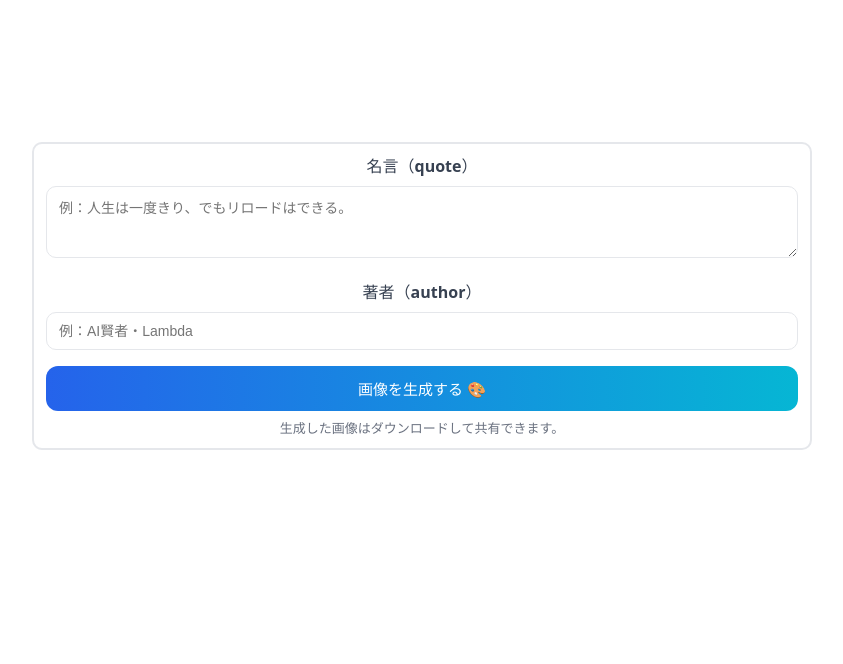
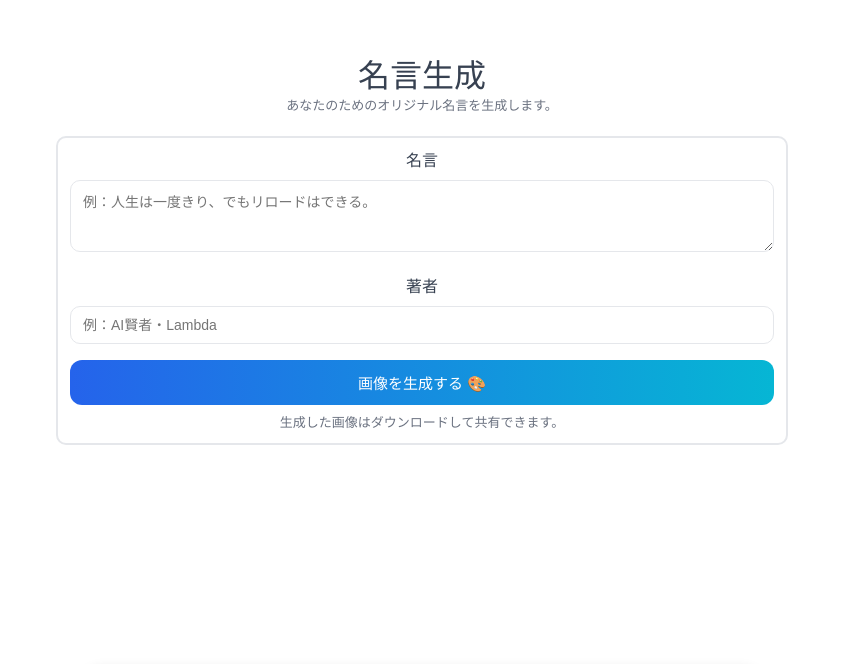
Before and after one commit to mizunoryuki/fake-quotes, a React (Vite) app: page / in a window 1280 px wide. Shown: the part 136-800 px from the top of the page, without its empty margins (218-1061 px from the left). Built offline with nearby package versions, Linux system fonts and the light colour scheme.

Commit message:
style app header

```diff
--- a/src/App.css
+++ b/src/App.css
@@ -1,6 +1,31 @@
 #root {
   max-width: 1280px;
   margin: 0 auto;
-  padding: 2rem;
   text-align: center;
 }
+
+.app-header {
+  padding: 24px;
+  box-sizing: border-box;
+  margin: 0 auto;
+  height: 100vh;
+  display: flex;
+  flex-direction: column;
+  align-items: center;
+  justify-content: center;
+
+  color: #374151;
+  font-weight: 600;
+}
+
+.app-title {
+  margin: 0;
+  line-height: 100%;
+}
+
+.app-description {
+  margin: 8px 0 0 0;
+  line-height: 100%;
+  font-size: 13px;
+  color: #6b7280;
+}
--- a/src/App.tsx
+++ b/src/App.tsx
@@ -7,7 +7,13 @@ function App() {
 
   return (
     <>
-    <InputFormContainer />
+      <div className="app-header">
+        <div>
+          <h1 className="app-title">名言生成</h1>
+          <p className="app-description">あなたのためのオリジナル名言を生成します。</p>
+        </div>
+        <InputFormContainer />
+      </div>
       <QuoteCardContainer />
       <QuoteCardListContainer generatedCards={['a','i','u','e','o']}/>
     </>
--- a/src/components/input-form/InputForm.module.css
+++ b/src/components/input-form/InputForm.module.css
@@ -3,7 +3,6 @@
   width: 100%;
   box-sizing: border-box;
   margin: 0 auto;
-  height: 100vh;
   display: flex;
   flex-direction: column;
   align-items: center;
--- a/src/components/input-form/InputForm.tsx
+++ b/src/components/input-form/InputForm.tsx
@@ -12,7 +12,7 @@ export function InputForm({ quote, author, setQuote, setAuthor, onGenerate }: Pr
 		<div className={styles.container}>
 			<div className={styles.form}>
 			<label className={styles.label}>
-				<span className={styles.labelTitle}>名言（quote）</span>
+				<span className={styles.labelTitle}>名言</span>
 				<textarea
 					value={quote}
 					onChange={(e) => setQuote(e.target.value)}
@@ -23,7 +23,7 @@ export function InputForm({ quote, author, setQuote, setAuthor, onGenerate }: Pr
 			</label>
 
 			<label className={styles.label}>
-				<span className={styles.labelTitle}>著者（author）</span>
+				<span className={styles.labelTitle}>著者</span>
 				<input
 					value={author}
 					onChange={(e) => setAuthor(e.target.value)}
```
